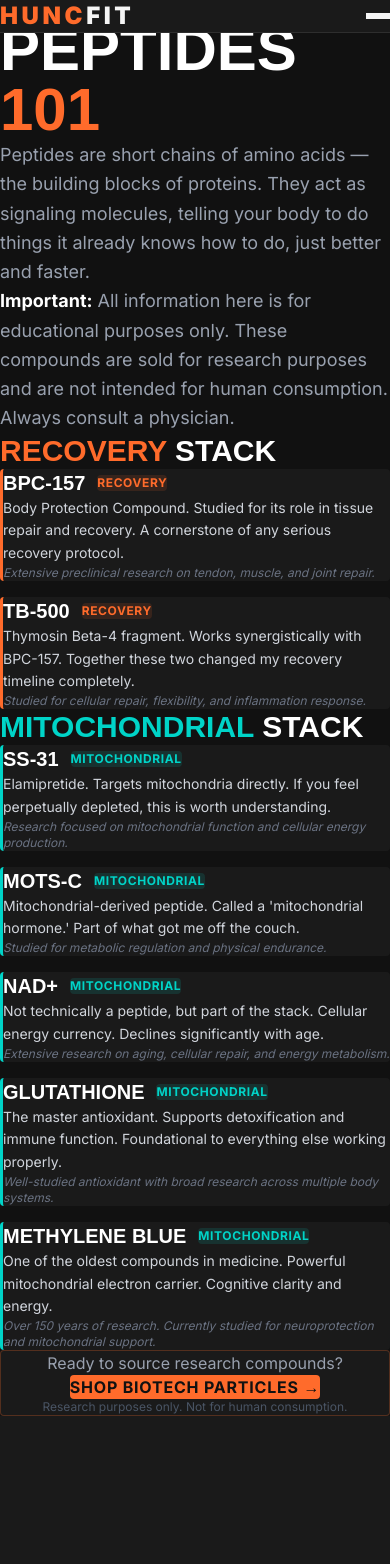
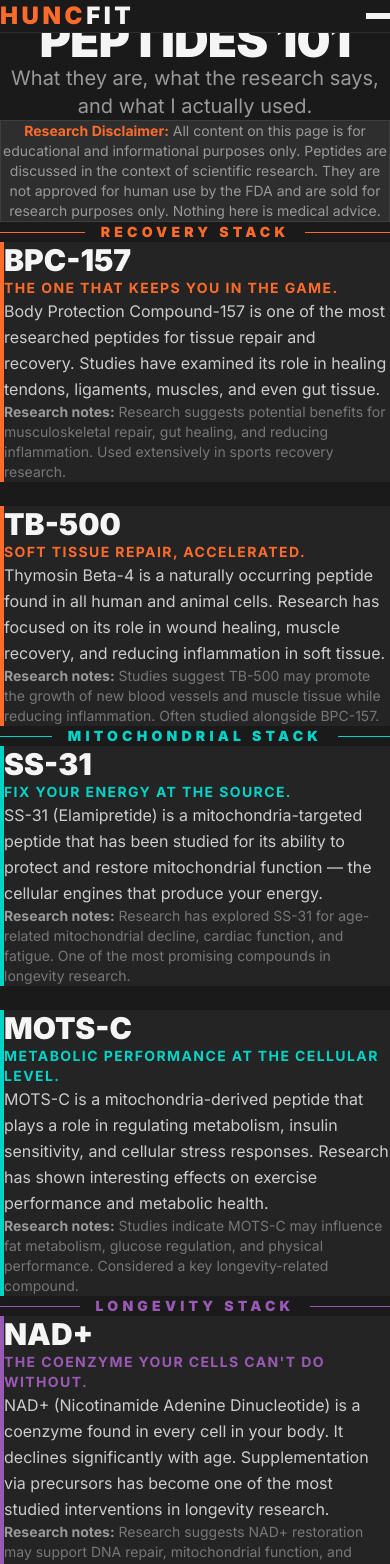
Before and after one commit to BiotechParticles/huncfit, a Next.js app: page /peptides in a window 390 px wide. Shown: the top 1564 px of the page. Before the commit the page ends 1416 px from the top, so only its background shows below. Built offline with nearby package versions, Linux system fonts and the light colour scheme.

Commit message:
Initial build: HuncFit v1 — home, story, peptides, about

```diff
--- a/app/peptides/page.tsx
+++ b/app/peptides/page.tsx
@@ -5,131 +5,172 @@ export default function Peptides() {
     {
       name: "BPC-157",
       category: "Recovery",
-      color: "#FF6B2B",
-      description: "Body Protection Compound. Studied for its role in tissue repair and recovery. A cornerstone of any serious recovery protocol.",
-      research: "Extensive preclinical research on tendon, muscle, and joint repair."
+      color: "#ff6b2b",
+      tagline: "The one that keeps you in the game.",
+      description: "Body Protection Compound-157 is one of the most researched peptides for tissue repair and recovery. Studies have examined its role in healing tendons, ligaments, muscles, and even gut tissue.",
+      researchNotes: "Research suggests potential benefits for musculoskeletal repair, gut healing, and reducing inflammation. Used extensively in sports recovery research.",
     },
     {
       name: "TB-500",
       category: "Recovery",
-      color: "#FF6B2B",
-      description: "Thymosin Beta-4 fragment. Works synergistically with BPC-157. Together these two changed my recovery timeline completely.",
-      research: "Studied for cellular repair, flexibility, and inflammation response."
+      color: "#ff6b2b",
+      tagline: "Soft tissue repair, accelerated.",
+      description: "Thymosin Beta-4 is a naturally occurring peptide found in all human and animal cells. Research has focused on its role in wound healing, muscle recovery, and reducing inflammation in soft tissue.",
+      researchNotes: "Studies suggest TB-500 may promote the growth of new blood vessels and muscle tissue while reducing inflammation. Often studied alongside BPC-157.",
     },
     {
       name: "SS-31",
       category: "Mitochondrial",
-      color: "#00D4C8",
-      description: "Elamipretide. Targets mitochondria directly. If you feel perpetually depleted, this is worth understanding.",
-      research: "Research focused on mitochondrial function and cellular energy production."
+      color: "#00d4c8",
+      tagline: "Fix your energy at the source.",
+      description: "SS-31 (Elamipretide) is a mitochondria-targeted peptide that has been studied for its ability to protect and restore mitochondrial function — the cellular engines that produce your energy.",
+      researchNotes: "Research has explored SS-31 for age-related mitochondrial decline, cardiac function, and fatigue. One of the most promising compounds in longevity research.",
     },
     {
       name: "MOTS-C",
       category: "Mitochondrial",
-      color: "#00D4C8",
-      description: "Mitochondrial-derived peptide. Called a 'mitochondrial hormone.' Part of what got me off the couch.",
-      research: "Studied for metabolic regulation and physical endurance."
+      color: "#00d4c8",
+      tagline: "Metabolic performance at the cellular level.",
+      description: "MOTS-C is a mitochondria-derived peptide that plays a role in regulating metabolism, insulin sensitivity, and cellular stress responses. Research has shown interesting effects on exercise performance and metabolic health.",
+      researchNotes: "Studies indicate MOTS-C may influence fat metabolism, glucose regulation, and physical performance. Considered a key longevity-related compound.",
     },
     {
       name: "NAD+",
-      category: "Mitochondrial",
-      color: "#00D4C8",
-      description: "Not technically a peptide, but part of the stack. Cellular energy currency. Declines significantly with age.",
-      research: "Extensive research on aging, cellular repair, and energy metabolism."
+      category: "Longevity",
+      color: "#9b59b6",
+      tagline: "The coenzyme your cells can't do without.",
+      description: "NAD+ (Nicotinamide Adenine Dinucleotide) is a coenzyme found in every cell in your body. It declines significantly with age. Supplementation via precursors has become one of the most studied interventions in longevity research.",
+      researchNotes: "Research suggests NAD+ restoration may support DNA repair, mitochondrial function, and healthy aging. Declines ~50% between ages 40 and 60.",
     },
     {
       name: "Glutathione",
-      category: "Mitochondrial",
-      color: "#00D4C8",
-      description: "The master antioxidant. Supports detoxification and immune function. Foundational to everything else working properly.",
-      research: "Well-studied antioxidant with broad research across multiple body systems."
-    },
-    {
-      name: "Methylene Blue",
-      category: "Mitochondrial",
-      color: "#00D4C8",
-      description: "One of the oldest compounds in medicine. Powerful mitochondrial electron carrier. Cognitive clarity and energy.",
-      research: "Over 150 years of research. Currently studied for neuroprotection and mitochondrial support."
+      category: "Longevity",
+      color: "#9b59b6",
+      tagline: "Your body's master antioxidant.",
+      description: "Glutathione is the body's most powerful antioxidant, produced naturally but declining significantly with age, stress, and illness. It plays a central role in detoxification, immune function, and cellular protection.",
+      researchNotes: "Studies have examined glutathione's role in reducing oxidative stress, supporting immune function, and protecting against cellular damage. Also declines with age.",
     },
   ];
 
   return (
-    <main className="min-h-screen" style={{ backgroundColor: '#111111' }}>
+    <main style={{ backgroundColor: "#1a1a1a", color: "#f5f5f5" }}>
       <Nav />
-      <div className="pt-24 max-w-4xl mx-auto px-4 py-16">
-        <p className="text-[#FF6B2B] font-bold tracking-widest uppercase text-sm mb-4">Education</p>
-        <h1 className="text-6xl md:text-7xl text-white mb-6 leading-none"
-            style={{ fontFamily: 'Barlow Condensed, sans-serif', fontWeight: 900, textTransform: 'uppercase' }}>
-          Peptides <span style={{ color: '#FF6B2B' }}>101</span>
+
+      <section className="pt-32 pb-8 px-4">
+        <div className="max-w-4xl mx-auto text-center">
+          <p className="text-xs font-black uppercase tracking-[0.4em] mb-4" style={{ color: "#ff6b2b" }}>
+            Education
+          </p>
+          <h1 className="text-5xl md:text-7xl font-black uppercase mb-6" style={{ letterSpacing: "-0.02em" }}>
+            Peptides 101
           </h1>
-        <p className="text-gray-400 text-lg mb-4 max-w-2xl leading-relaxed">
-          Peptides are short chains of amino acids — the building blocks of proteins. They act as signaling molecules, telling your body to do things it already knows how to do, just better and faster.
+          <p className="text-xl mb-6" style={{ color: "#999" }}>
+            What they are, what the research says, and what I actually used.
           </p>
-        <p className="text-gray-400 text-lg mb-12 max-w-2xl leading-relaxed">
-          <strong className="text-white">Important:</strong> All information here is for educational purposes only. These compounds are sold for research purposes and are not intended for human consumption. Always consult a physician.
+          <div className="p-4 text-sm" style={{ backgroundColor: "#2e2e2e", color: "#999", border: "1px solid #3e3e3e" }}>
+            <strong style={{ color: "#ff6b2b" }}>Research Disclaimer:</strong> All content on this page is for educational and informational purposes only.
+            Peptides are discussed in the context of scientific research. They are not approved for human use by the FDA
+            and are sold for research purposes only. Nothing here is medical advice.
+          </div>
+        </div>
+      </section>
+
+      <section className="py-16 px-4">
+        <div className="max-w-4xl mx-auto">
+          {/* Category: Recovery */}
+          <div className="mb-16">
+            <div className="flex items-center gap-4 mb-8">
+              <div className="h-px flex-1" style={{ backgroundColor: "#ff6b2b" }}></div>
+              <h2 className="text-sm font-black uppercase tracking-[0.3em]" style={{ color: "#ff6b2b" }}>
+                Recovery Stack
+              </h2>
+              <div className="h-px flex-1" style={{ backgroundColor: "#ff6b2b" }}></div>
+            </div>
+
+            <div className="flex flex-col gap-6">
+              {compounds.filter(c => c.category === "Recovery").map(compound => (
+                <div key={compound.name} className="p-6" style={{ backgroundColor: "#242424", borderLeft: `4px solid ${compound.color}` }}>
+                  <h3 className="text-3xl font-black uppercase mb-1">{compound.name}</h3>
+                  <p className="text-sm font-bold uppercase tracking-widest mb-4" style={{ color: compound.color }}>
+                    {compound.tagline}
                   </p>
-
-        {/* Recovery Stack */}
-        <h2 className="text-3xl text-white mb-6"
-            style={{ fontFamily: 'Barlow Condensed, sans-serif', fontWeight: 800, textTransform: 'uppercase' }}>
-          <span style={{ color: '#FF6B2B' }}>Recovery</span> Stack
-        </h2>
-        <div className="grid md:grid-cols-2 gap-4 mb-12">
-          {compounds.filter(c => c.category === "Recovery").map(compound => (
-            <div key={compound.name} className="p-6 rounded"
-                 style={{ backgroundColor: '#1a1a1a', borderLeft: `3px solid ${compound.color}` }}>
-              <div className="flex items-center gap-3 mb-2">
-                <h3 className="text-xl font-black text-white"
-                    style={{ fontFamily: 'Barlow Condensed, sans-serif', textTransform: 'uppercase' }}>
-                  {compound.name}
-                </h3>
-                <span className="text-xs font-bold px-2 py-0.5 rounded uppercase tracking-wider"
-                      style={{ backgroundColor: compound.color + '20', color: compound.color }}>
-                  {compound.category}
-                </span>
-              </div>
-              <p className="text-gray-300 text-sm leading-relaxed mb-3">{compound.description}</p>
-              <p className="text-gray-500 text-xs italic">{compound.research}</p>
+                  <p className="text-base leading-relaxed mb-4" style={{ color: "#ccc" }}>{compound.description}</p>
+                  <p className="text-sm" style={{ color: "#777" }}>
+                    <strong style={{ color: "#999" }}>Research notes:</strong> {compound.researchNotes}
+                  </p>
                 </div>
               ))}
             </div>
+          </div>
 
-        {/* Mitochondrial Stack */}
-        <h2 className="text-3xl text-white mb-6"
-            style={{ fontFamily: 'Barlow Condensed, sans-serif', fontWeight: 800, textTransform: 'uppercase' }}>
-          <span style={{ color: '#00D4C8' }}>Mitochondrial</span> Stack
+          {/* Category: Mitochondrial */}
+          <div className="mb-16">
+            <div className="flex items-center gap-4 mb-8">
+              <div className="h-px flex-1" style={{ backgroundColor: "#00d4c8" }}></div>
+              <h2 className="text-sm font-black uppercase tracking-[0.3em]" style={{ color: "#00d4c8" }}>
+                Mitochondrial Stack
               </h2>
-        <div className="grid md:grid-cols-2 gap-4 mb-12">
+              <div className="h-px flex-1" style={{ backgroundColor: "#00d4c8" }}></div>
+            </div>
+
+            <div className="flex flex-col gap-6">
               {compounds.filter(c => c.category === "Mitochondrial").map(compound => (
-            <div key={compound.name} className="p-6 rounded"
-                 style={{ backgroundColor: '#1a1a1a', borderLeft: `3px solid ${compound.color}` }}>
-              <div className="flex items-center gap-3 mb-2">
-                <h3 className="text-xl font-black text-white"
-                    style={{ fontFamily: 'Barlow Condensed, sans-serif', textTransform: 'uppercase' }}>
-                  {compound.name}
-                </h3>
-                <span className="text-xs font-bold px-2 py-0.5 rounded uppercase tracking-wider"
-                      style={{ backgroundColor: compound.color + '20', color: compound.color }}>
-                  {compound.category}
-                </span>
-              </div>
-              <p className="text-gray-300 text-sm leading-relaxed mb-3">{compound.description}</p>
-              <p className="text-gray-500 text-xs italic">{compound.research}</p>
+                <div key={compound.name} className="p-6" style={{ backgroundColor: "#242424", borderLeft: `4px solid ${compound.color}` }}>
+                  <h3 className="text-3xl font-black uppercase mb-1">{compound.name}</h3>
+                  <p className="text-sm font-bold uppercase tracking-widest mb-4" style={{ color: compound.color }}>
+                    {compound.tagline}
+                  </p>
+                  <p className="text-base leading-relaxed mb-4" style={{ color: "#ccc" }}>{compound.description}</p>
+                  <p className="text-sm" style={{ color: "#777" }}>
+                    <strong style={{ color: "#999" }}>Research notes:</strong> {compound.researchNotes}
+                  </p>
                 </div>
               ))}
             </div>
+          </div>
 
-        <div className="p-6 rounded text-center" style={{ backgroundColor: '#1a1a1a', border: '1px solid #FF6B2B40' }}>
-          <p className="text-gray-400 mb-4">Ready to source research compounds?</p>
-          <a href="https://biotechparticles.com"
-            target="_blank" rel="noopener noreferrer"
-            className="inline-block px-8 py-3 font-bold uppercase tracking-wider rounded transition-opacity hover:opacity-90"
-            style={{ backgroundColor: '#FF6B2B', color: '#111111' }}>
-            Shop Biotech Particles →
-          </a>
-          <p className="text-gray-600 text-xs mt-4">Research purposes only. Not for human consumption.</p>
+          {/* Category: Longevity */}
+          <div className="mb-16">
+            <div className="flex items-center gap-4 mb-8">
+              <div className="h-px flex-1" style={{ backgroundColor: "#9b59b6" }}></div>
+              <h2 className="text-sm font-black uppercase tracking-[0.3em]" style={{ color: "#9b59b6" }}>
+                Longevity Stack
+              </h2>
+              <div className="h-px flex-1" style={{ backgroundColor: "#9b59b6" }}></div>
+            </div>
+
+            <div className="flex flex-col gap-6">
+              {compounds.filter(c => c.category === "Longevity").map(compound => (
+                <div key={compound.name} className="p-6" style={{ backgroundColor: "#242424", borderLeft: `4px solid ${compound.color}` }}>
+                  <h3 className="text-3xl font-black uppercase mb-1">{compound.name}</h3>
+                  <p className="text-sm font-bold uppercase tracking-widest mb-4" style={{ color: compound.color }}>
+                    {compound.tagline}
+                  </p>
+                  <p className="text-base leading-relaxed mb-4" style={{ color: "#ccc" }}>{compound.description}</p>
+                  <p className="text-sm" style={{ color: "#777" }}>
+                    <strong style={{ color: "#999" }}>Research notes:</strong> {compound.researchNotes}
+                  </p>
+                </div>
+              ))}
             </div>
           </div>
+
+          {/* CTA */}
+          <div className="text-center py-12" style={{ backgroundColor: "#242424" }}>
+            <p className="text-sm uppercase tracking-widest mb-4" style={{ color: "#999" }}>
+              Ready to source these compounds?
+            </p>
+            <a href="https://biotechparticles.com" target="_blank" rel="noopener noreferrer"
+              className="inline-block px-8 py-4 font-black uppercase tracking-widest text-sm transition-all hover:opacity-90"
+              style={{ backgroundColor: "#ff6b2b", color: "#1a1a1a" }}>
+              Shop BioTech Particles →
+            </a>
+            <p className="text-xs mt-4" style={{ color: "#555" }}>
+              For research use only.
+            </p>
+          </div>
+        </div>
+      </section>
     </main>
   );
 }
```
Also changed, not shown: app/about/page.tsx (+42 -23 lines). Lines whose indentation alone changed are shown as unchanged.
